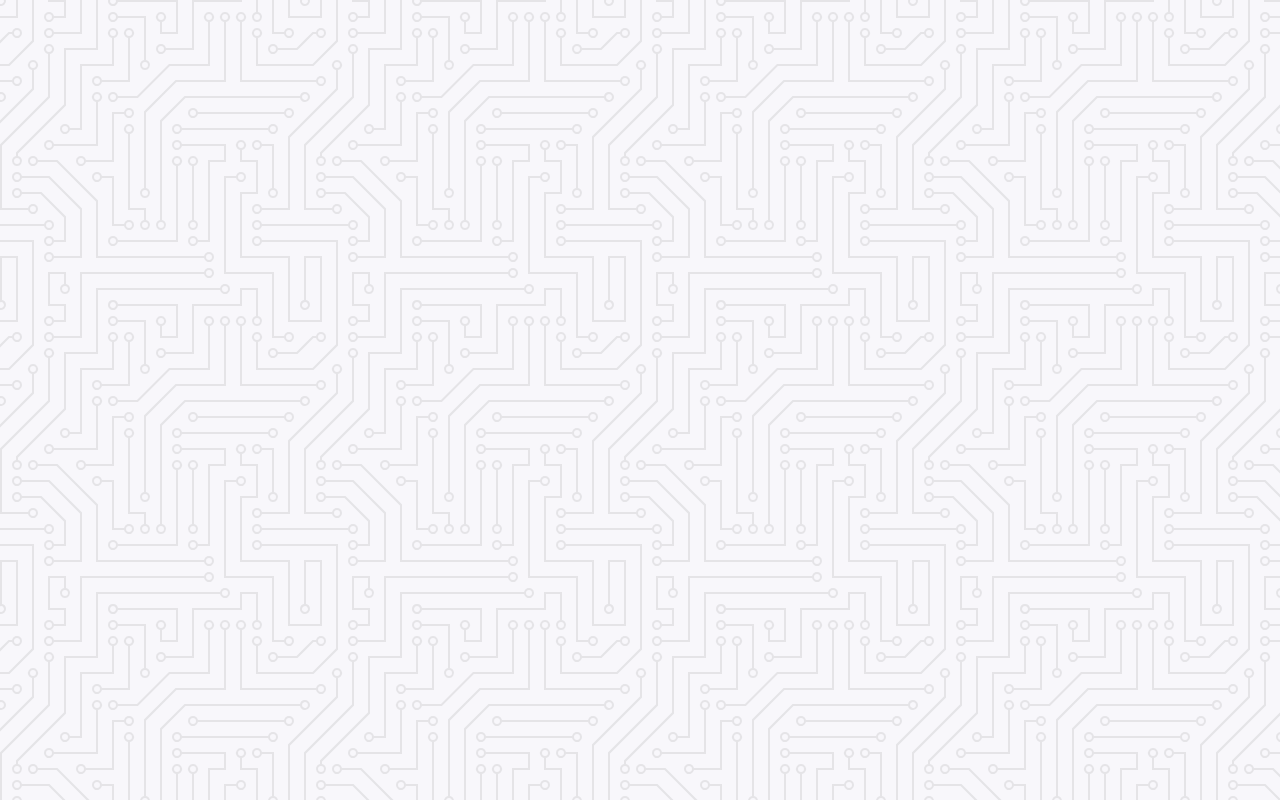
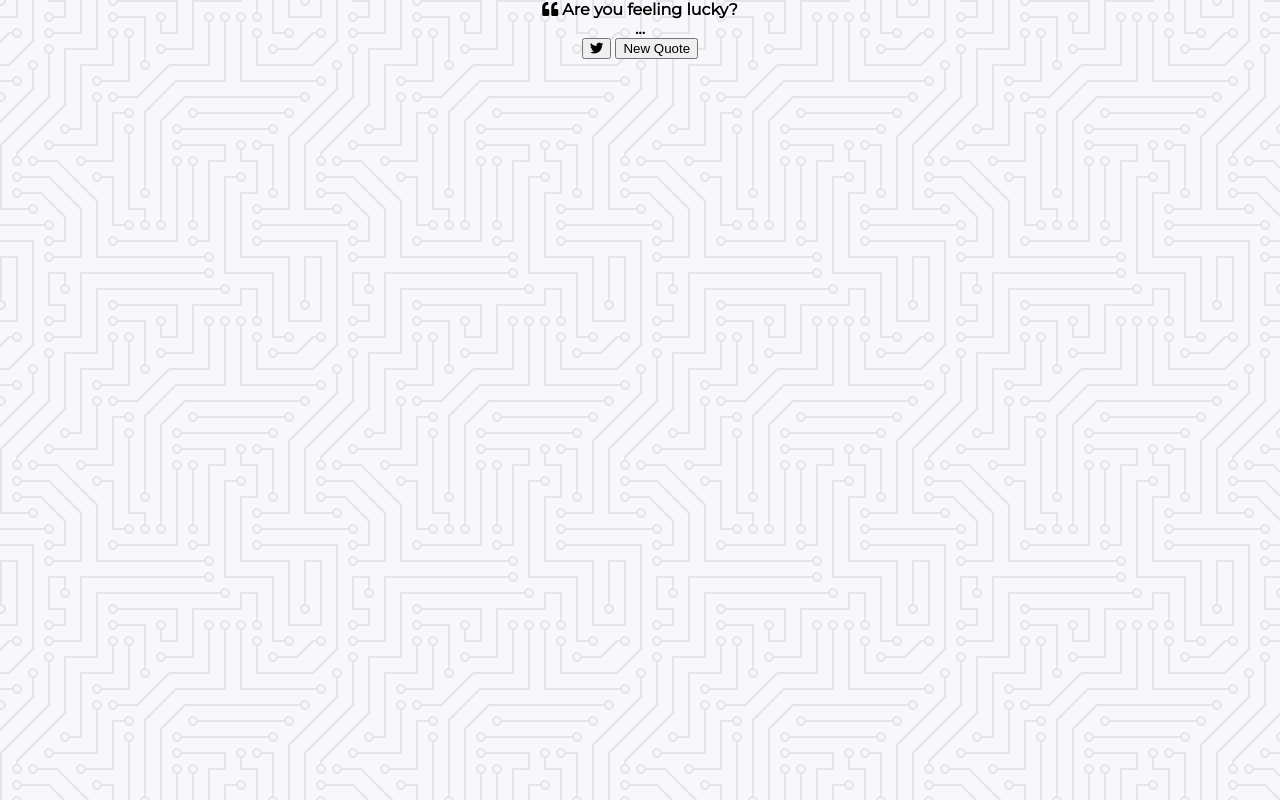
Before and after one commit to emmanueldonate/Quote-Generator, a plain HTML site: page index.html in a window 1280 px wide. Drawn offline with Linux system fonts and the light colour scheme.

Commit message:
Setting up

```diff
--- a/index.html
+++ b/index.html
@@ -9,8 +9,23 @@
     <link rel="stylesheet" href="style.css">
 </head>
 <body>
-
-
+    <div class="quote-container" id="quote-container">
+        <!-- Quote -->
+        <div class="quote-text">
+            <i class="fas fa-quote-left"></i>
+            <span id="quote">Are you feeling lucky?</span>
+        </div>
+        <!-- Author -->
+        <div class="quote-author"></div>
+            <span id="author">...</span>
+            <!-- Buttons -->
+        <div class="button-container">
+            <button class="twitter-button" id="twitter" title="Tweet this!">
+                <i class="fab fa-twitter"></i>
+            </button>
+            <button id="new-quote">New Quote</button>
+        </div>
+    </div>
     <!-- Script -->
     <script src="script.js"></script>
 </body>
```
